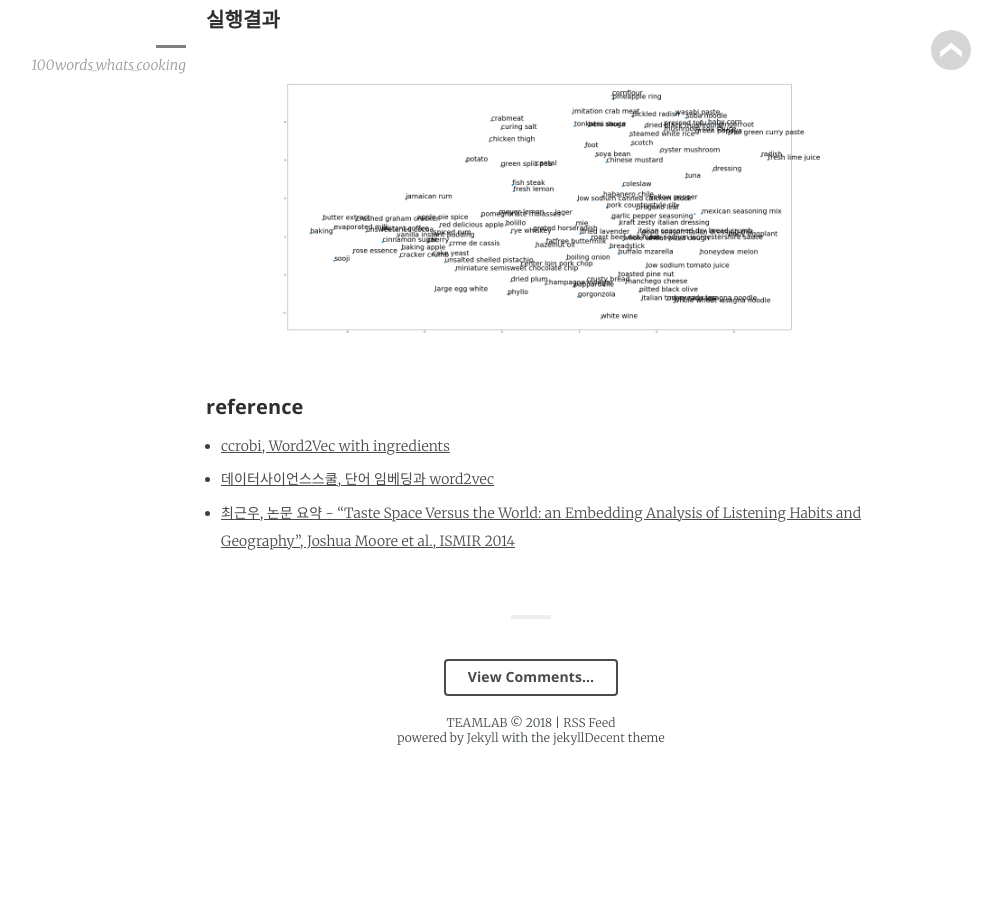
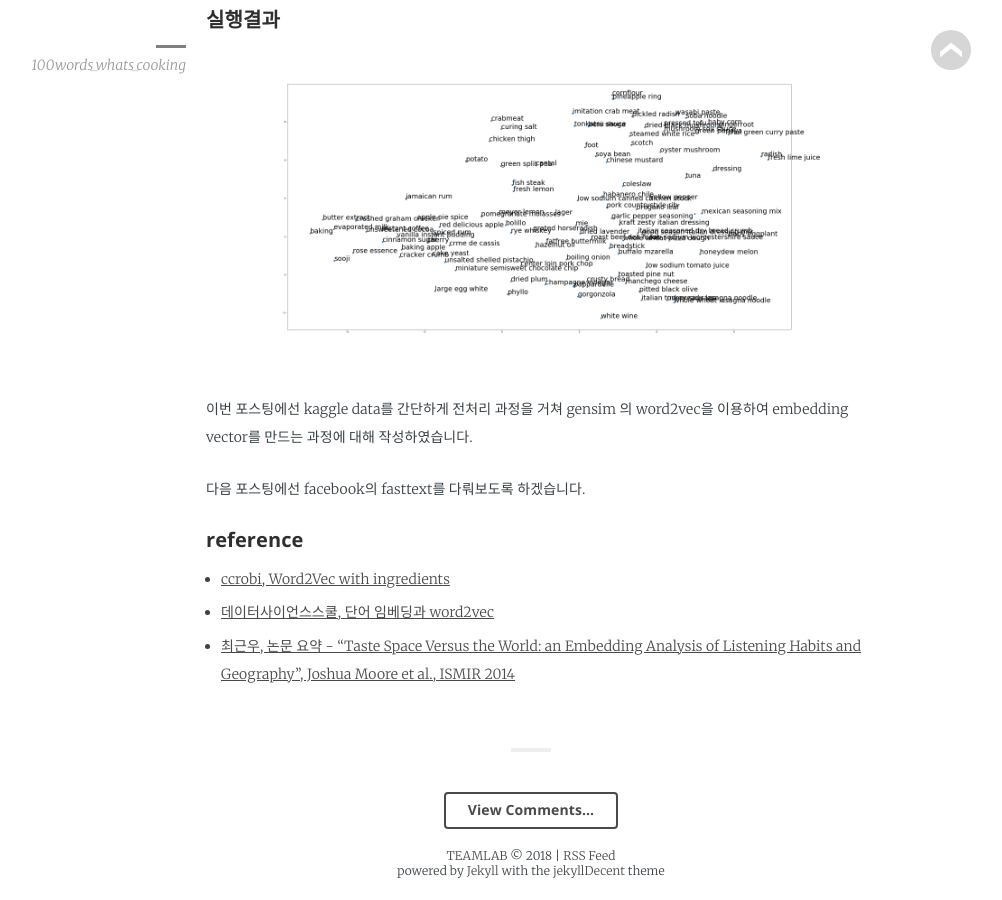
Before and after one commit to TeamLab/jekyllDecent, a Jekyll site: the page built from _posts/2018-05-03-Kaggle "What's cooking" data 로 word2vec 연습하기.md, in a window 1280 px wide and 900 px high, scrolled down 8618 px. Shown: the whole window, without its empty margins (109-1111 px from the left). Built offline with Jekyll 4.4.1, drawn with Linux system fonts in a browser that asks for light colours; some web fonts are replaced; before the commit the page ends 9385 px from its top, so only the background shows below that.

```diff
--- a/_posts/2018-05-03-Kaggle "What's cooking" data 로 word2vec 연습하기.md
+++ b/_posts/2018-05-03-Kaggle "What's cooking" data 로 word2vec 연습하기.md
@@ -299,6 +299,12 @@ plt.show()
    <figcaption>100words_whats_cooking</figcaption>
 </figure>
 
+
+
+이번 포스팅에선 kaggle data를 간단하게 전처리 과정을 거쳐 gensim 의 word2vec을 이용하여 embedding vector를 만드는 과정에 대해 작성하였습니다.
+
+다음 포스팅에선 facebook의 fasttext를 다뤄보도록 하겠습니다.
+
 #### reference
 
 - [ccrobi, Word2Vec with ingredients](https://www.kaggle.com/ccorbi/word2vec-with-ingredients/notebook)
```
Also changed, not shown: other parts of _posts/2018-05-03-Kaggle "What's cooking" data 로 word2vec 연습하기.md (+1 -1 lines).
